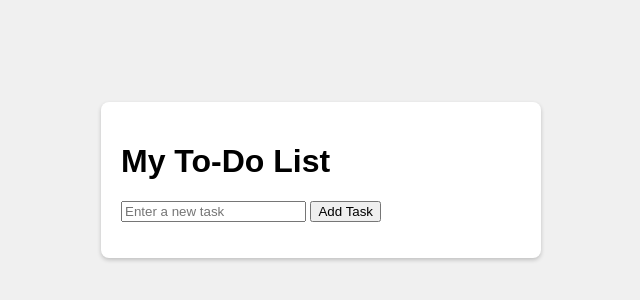
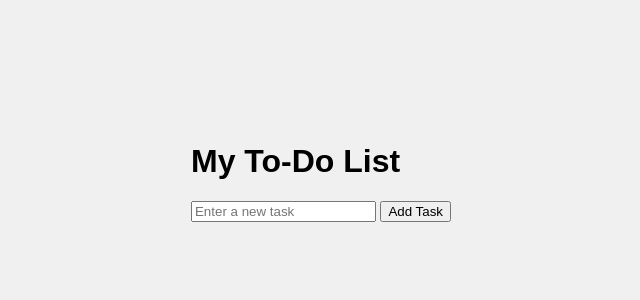
Before and after one commit to bblack-jewENT/dynamic-to-do-list-js, a plain HTML site: page index.html in a window 1280 px wide. Shown: the part 220-520 px from the top of the page, without its empty margins (319-959 px from the left). Drawn offline with Linux system fonts and the light colour scheme.

Commit message:
Remove todo app style.

```diff
--- a/styles.css
+++ b/styles.css
@@ -7,12 +7,3 @@ body {
   height: 100vh;
   margin: 0;
 }
-
-#todo-app {
-    width: 100%;
-    max-width: 400px;
-    background: #fff;
-    padding: 20px;
-    border-radius: 8px;
-    box-shadow: 0 2px 4px rgba(0,0,0,0.2);
-}
```
